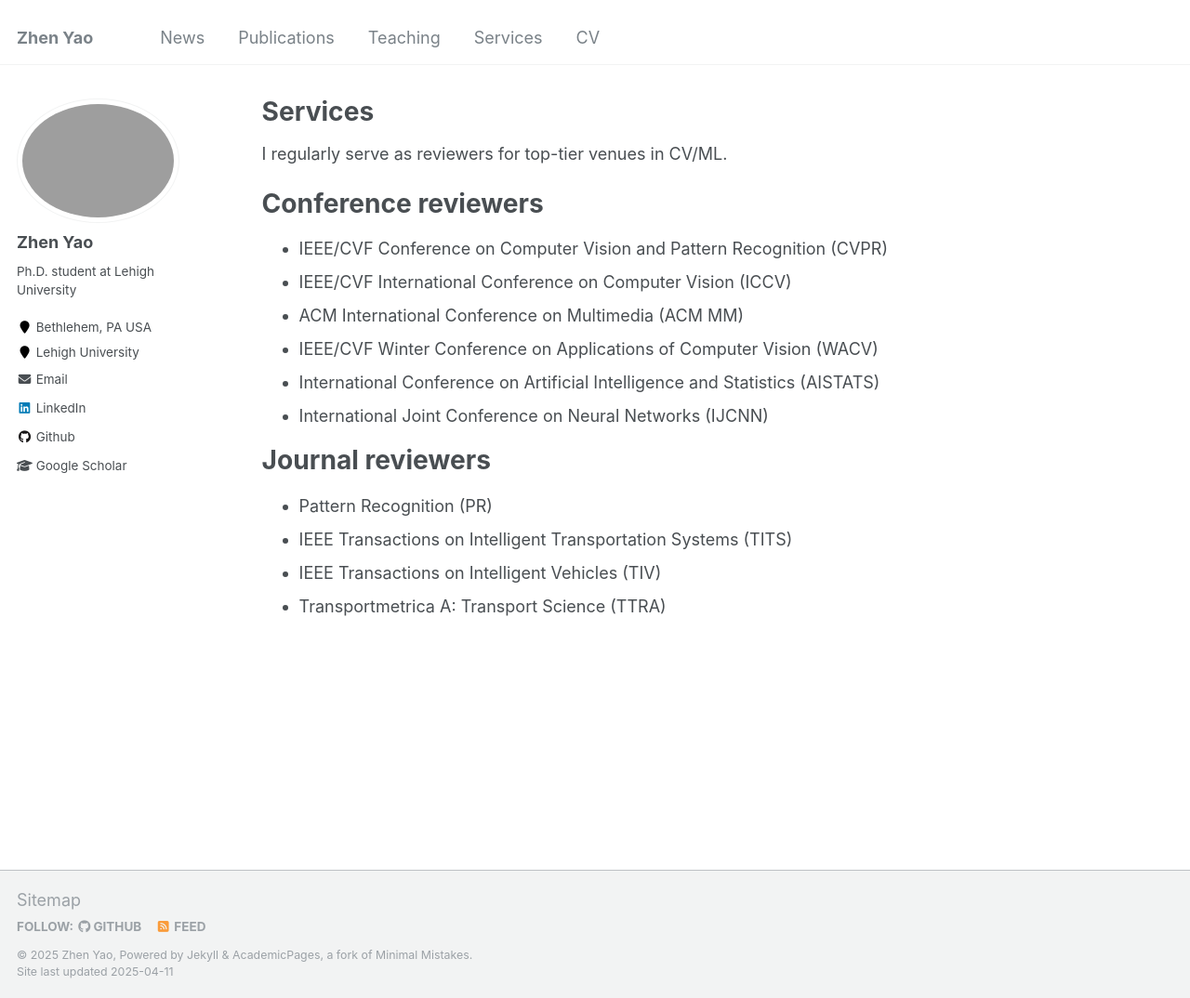
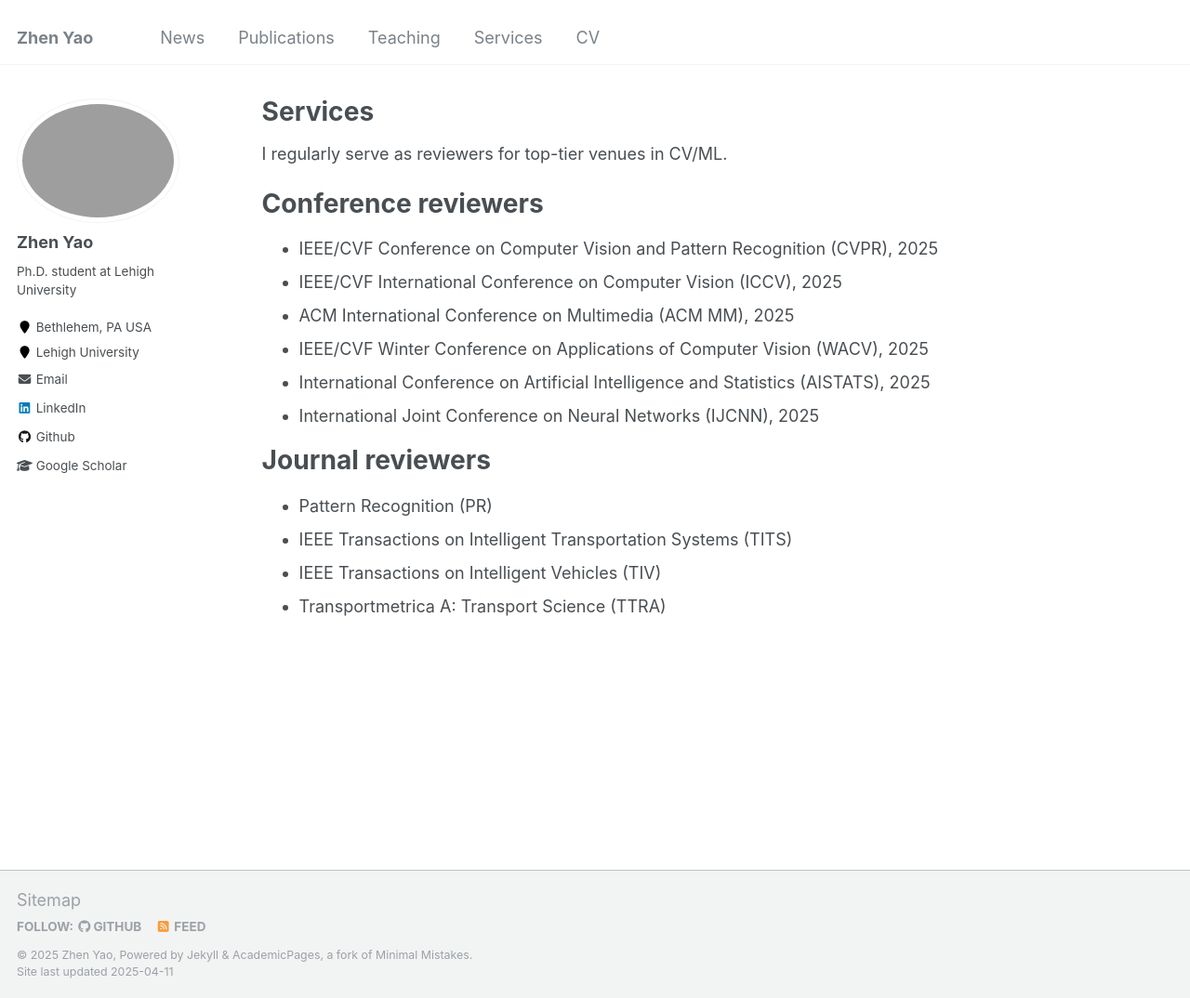
Before and after one commit to zyaocoder/zyaocoder.github.io, a Jekyll site: the page built from _pages/services.md, in a window 1280 px wide and 1074 px high. Shown: the whole window at 93% size. Built offline with Jekyll 4.4.1, drawn with Linux system fonts in a browser that asks for light colours.

Commit message:
Update services.md

```diff
--- a/_pages/services.md
+++ b/_pages/services.md
@@ -13,12 +13,12 @@ I regularly serve as reviewers for top-tier venues in CV/ML.
 
 Conference reviewers
 ======
-* IEEE/CVF Conference on Computer Vision and Pattern Recognition (CVPR)
-* IEEE/CVF International Conference on Computer Vision (ICCV)
-* ACM International Conference on Multimedia (ACM MM)
-* IEEE/CVF Winter Conference on Applications of Computer Vision (WACV)
-* International Conference on Artificial Intelligence and Statistics (AISTATS)
-* International Joint Conference on Neural Networks (IJCNN)
+* IEEE/CVF Conference on Computer Vision and Pattern Recognition (CVPR), 2025
+* IEEE/CVF International Conference on Computer Vision (ICCV), 2025
+* ACM International Conference on Multimedia (ACM MM), 2025
+* IEEE/CVF Winter Conference on Applications of Computer Vision (WACV), 2025
+* International Conference on Artificial Intelligence and Statistics (AISTATS), 2025
+* International Joint Conference on Neural Networks (IJCNN), 2025
 
 Journal reviewers
 ======
```
